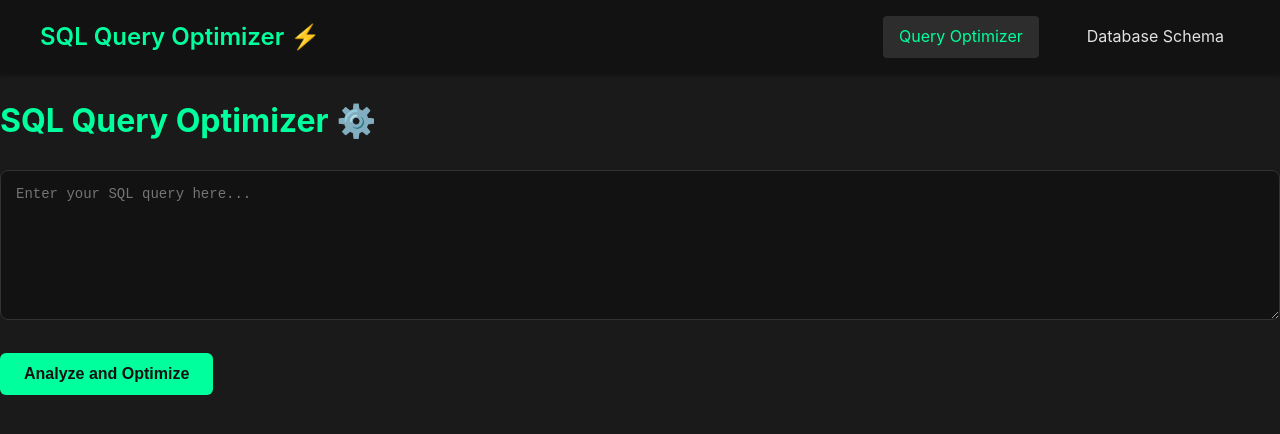
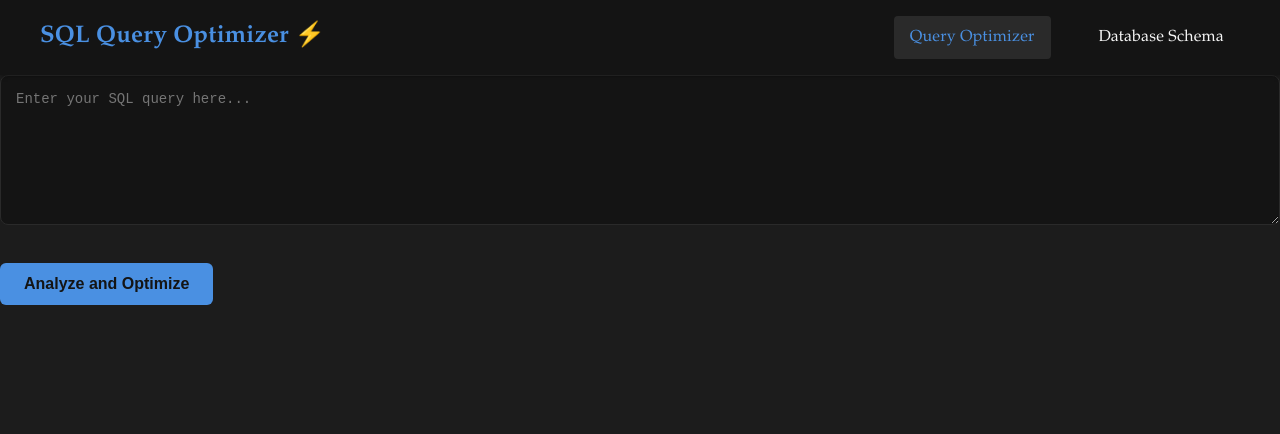
Before and after one commit to adityaparit2005/dbms-course-project-A4, a Flask app: page / in a window 1280 px wide. Shown: the top 434 px of the page. Run offline with Flask 3, Linux system fonts and the light colour scheme; some web fonts are replaced.

Commit message:
style: update font to Amasis MT Pro and improve color scheme

```diff
--- a/templates/index.html
+++ b/templates/index.html
@@ -5,30 +5,33 @@
     <meta name="viewport" content="width=device-width, initial-scale=1">
     <title>SQL Query Optimizer</title>
     <style>
+        @import url('https://fonts.cdnfonts.com/css/amasis-mt-pro');
+
         :root {
-            --bg-dark: #1a1a1a;
-            --bg-darker: #121212;
-            --text-primary: #e1e1e1;
-            --text-secondary: #888;
-            --accent-primary: #00ff9d;
-            --accent-secondary: #2196F3;
-            --border-color: #333;
-            --table-header: #2d2d2d;
-            --table-row-odd: #262626;
-            --table-row-even: #1e1e1e;
-            --nav-hover: #2d2d2d;
-            --error-bg: #2c1215;
-            --error-border: #dc3545;
-            --error-text: #ff4d5f;
+            --bg-dark: #1C1C1C;
+            --bg-darker: #141414;
+            --text-primary: #F5F5F5;
+            --text-secondary: #B0B0B0;
+            --accent-primary: #4A90E2;
+            --accent-secondary: #81A1C1;
+            --border-color: #2A2A2A;
+            --table-header: #252525;
+            --table-row-odd: #1E1E1E;
+            --table-row-even: #1A1A1A;
+            --nav-hover: #2A2A2A;
+            --error-bg: #2D1C1E;
+            --error-border: #CF6679;
+            --error-text: #FF8A9E;
         }
 
         body {
-            font-family: 'Inter', -apple-system, BlinkMacSystemFont, "Segoe UI", Roboto, Arial, sans-serif;
+            font-family: 'Amasis MT Pro', 'Palatino', 'Book Antiqua', Georgia, serif;
             margin: 0;
             padding: 0;
             background-color: var(--bg-dark);
             color: var(--text-primary);
-            line-height: 1.6;
+            line-height: 1.7;
+            letter-spacing: 0.01em;
         }
 
         .navbar {
@@ -294,7 +342,8 @@
             </div>
         </div>
     </nav>
-        <h1>SQL Query Optimizer ⚙️</h1>
+
+
 
 
         <form method="post" action="/run_query">
```
Also changed, not shown: other parts of templates/index.html (+51 -5 lines), templates/schema.html (+16 -13 lines). Lines whose indentation alone changed are shown as unchanged.
